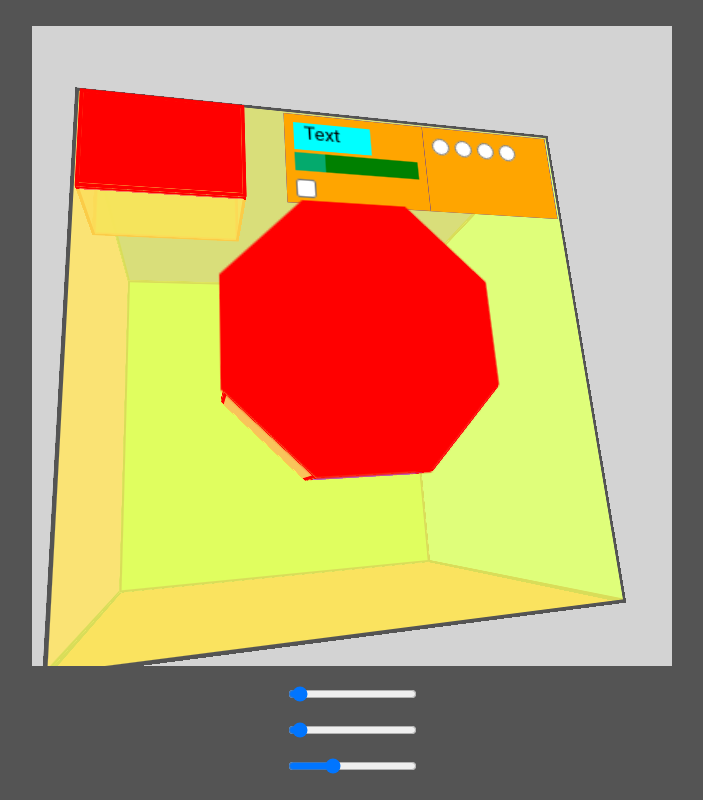
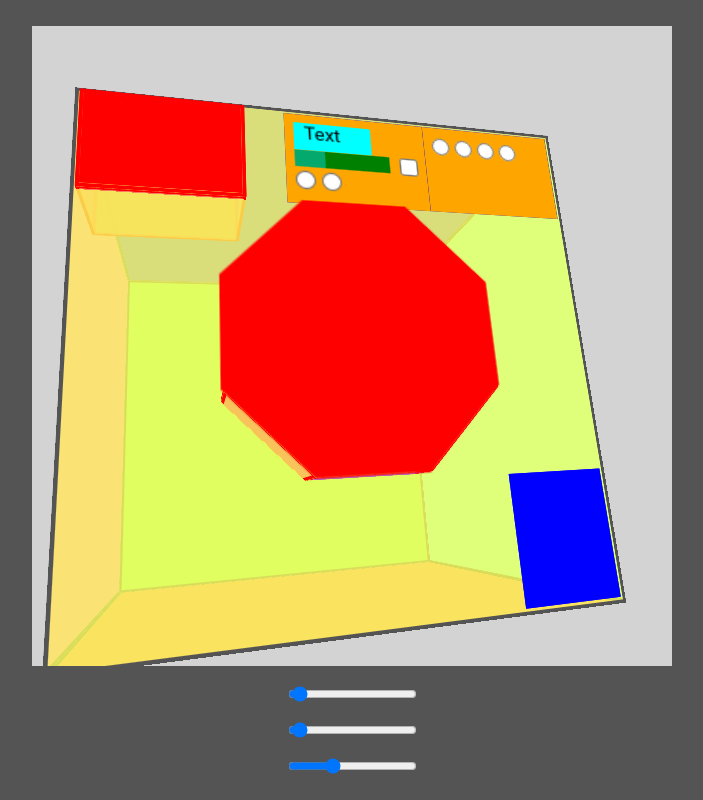
Before and after one commit to sasjakoning/CSS-to-the-rescue-22-23, a plain HTML site: page index.html in a window 1280 px wide. Shown: the whole page, without its empty margins (288-991 px from the left). Drawn offline with Linux system fonts and the light colour scheme.

Commit message:
added: bottom compartment

```diff
--- a/css/style.css
+++ b/css/style.css
@@ -190,6 +190,11 @@ ul {
 	height: 100%;
 }
 
+.machine > ul:nth-of-type(2) > li > article > section:nth-of-type(1) > form:nth-of-type(1) {
+	display: flex;
+	gap: 1cqw;
+}
+
 .machine > ul:nth-of-type(2) > li > article > section:nth-of-type(1) > form:nth-of-type(1) > input:nth-of-type(1) {
 	-webkit-appearance: none;
 	appearance: none;
@@ -200,14 +205,13 @@ ul {
 	/* outline: none; */
 }
 
-/* The slider handle (use -webkit- (Chrome, Opera, Safari, Edge) and -moz- (Firefox) to override default look) */
 .machine > ul:nth-of-type(2) > li > article > section:nth-of-type(1) > form:nth-of-type(1) > input:nth-of-type(1)::-webkit-slider-thumb {
-	-webkit-appearance: none; /* Override default look */
+	-webkit-appearance: none;
 	appearance: none;
-	width: 3cqw; /* Set a specific slider handle width */
+	width: 3cqw;
 	height: 2cqw;
-	background: #04AA6D; /* Green background */
-	cursor: pointer; /* Cursor on hover */
+	background: #04AA6D;
+	cursor: pointer;
 }
 
 
@@ -409,6 +413,8 @@ ul {
 
 .machine > ul:nth-of-type(4):has(> li:nth-of-type(9) input:checked)  {
 	rotate: Y -90deg;
+	transition: rotate .5s;
+	transition-timing-function: cubic-bezier(.17,.67,.57,1.37);
 }
 
 
@@ -668,6 +674,39 @@ ul {
 }
 
 
+/* -------------------------------------------- */
+/*              Bottom compartment              */
+/* -------------------------------------------- */
+
+.machine > ul:nth-of-type(5){
+	position: absolute;
+	background-color: green;
+	width: 10cqw;
+	height: 12cqw;
+	transform: translateX(19.5cqw) translateY(18.5cqw);
+}
+
+.machine > ul:nth-of-type(5) > li {
+	width: 100%;
+	height: 100%;
+	background: blue;
+	position: absolute;
+	transform-origin: top center;
+}
+
+.machine > ul:nth-of-type(5) > li:nth-of-type(2) {
+	rotate: x 0deg;
+}
+
+
+.machine:has(> ul:nth-of-type(2) > li > article > section:nth-of-type(2) > form > input:nth-of-type(4):checked) > ul:nth-of-type(5) > li:nth-of-type(2) {
+	rotate: x 90deg;
+}
+
+
+
+
+
 
 
 
--- a/index.html
+++ b/index.html
@@ -134,6 +134,11 @@
                     <li>                        <input type="checkbox" id="checkbox-loader">
                     <label for="checkbox-loader"></label></li>
                 </ul>
+
+                <ul>
+                    <li></li>
+                    <li></li>
+                </ul>
             </article>
 
         </section>
```
